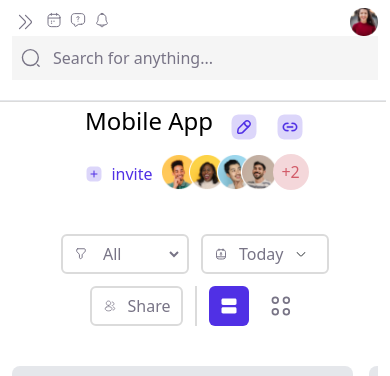
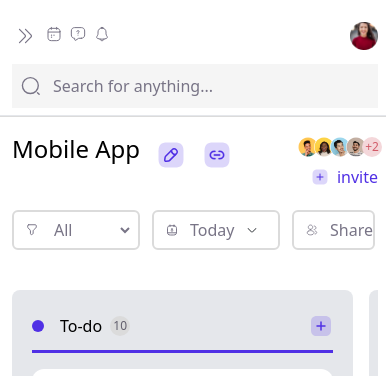
Before and after one commit to premshetty/kanban, a React (Create React App) app: page / in a window 390 px wide. Shown: the top 376 px of the page. Built offline with nearby package versions, Linux system fonts and the light colour scheme.

Commit message:
mobile design fixed

```diff
--- a/src/App.js
+++ b/src/App.js
@@ -1,12 +1,11 @@
 import "./App.css";
-import Hero from "./components/main/Hero";
 import Kanban from "./components/main/kanban/Kanban";
 import SideBar from "./components/sideBard/SideBar";
 
 function App() {
   return (
     <div className="shadow  flex max-w-full">
-      <hr className="absolute h-[2px] bg-border w-[98.9vw] top-[100px] md:top-20" />
+      <hr className="absolute h-[2px] bg-border w-[98.9vw] top-[115px] md:top-20" />
       <SideBar />
       <Kanban />
     </div>
--- a/src/components/main/DetailsSection.js
+++ b/src/components/main/DetailsSection.js
@@ -6,10 +6,9 @@ import person1Img from "../../images/inviteuser1.png";
 import person2Img from "../../images/inviteuser2.png";
 import person3Img from "../../images/inviteuser3.png";
 import person4Img from "../../images/inviteuser4.png";
-import Kanban from "./kanban/Kanban";
 const DetailsSection = () => {
   return (
-    <div className="flex flex-col md:flex-row gap-3 justify-between items-center">
+    <div className="flex flex-row gap-3 justify-between items-center">
       <div className="flex gap-4 items-center">
         <h1 className="text-2xl md:text-5xl  font-normal">Mobile App</h1>
         <img className="mt-3 cursor-pointer" src={editICon} alt="" />
@@ -17,32 +16,37 @@ const DetailsSection = () => {
       </div>
 
       <div>
-        <div className="flex  items-center gap-2">
+        <div className="flex flex-col-reverse -mb-7 md:mb-0 md:flex-row  items-end md:items-center gap-2">
           {" "}
-          <img className="cursor-pointer" src={inviteICon} alt="" />
-          <p className="text-[#5030E5] ">invite</p>
-          <div className="flex flex-row-reverse relative h-10 w-36">
+          <div className="flex items-center gap-2">
+            <img className="cursor-pointer" src={inviteICon} alt="" />
+            <p className="text-[#5030E5] ">invite</p>
+          </div>
+          <div className="flex flex-row-reverse relative h-5 md:h-10 w-20 md:w-36">
             <img
-              className="absolute cursor-pointer h-9 w-9 top-0 left-0"
+              className="absolute cursor-pointer h-5 w-5 md:h-9 md:w-9  top-0 left-0 "
               src={person1Img}
               alt=""
             />
             <img
-              className="absolute cursor-pointer h-9 w-9 top-0 left-7"
+              className="absolute cursor-pointer h-5 w-5 md:h-9 md:w-9  top-0 left-4 md:left-7"
               src={person2Img}
               alt=""
             />
             <img
-              className="absolute cursor-pointer h-9 w-9 top-0 left-14"
+              className="absolute cursor-pointer h-5 w-5 md:h-9 md:w-9  top-0 left-8 md:left-14"
               src={person3Img}
               alt=""
             />
             <img
-              className="absolute cursor-pointer h-9 w-9 top-0 left-20"
+              className="absolute cursor-pointer h-5 w-5 md:h-9 md:w-9  top-0 left-12 md:left-20 "
               src={person4Img}
               alt=""
             />
-            <div className="absolute cursor-pointer h-9 w-9 top-0 left-28 bg-[#F4D7DA] flex justify-center items-center text-[#D25B68] rounded-full">
+            <div
+              className="absolute text-xs md:text-base cursor-pointer h-5 w-5  md:h-9 md:w-9 top-0 left-16 md:left-28
+             bg-[#F4D7DA] flex justify-center items-center text-[#D25B68] rounded-full"
+            >
               +2
             </div>
           </div>
--- a/src/components/main/FilterSection.js
+++ b/src/components/main/FilterSection.js
@@ -8,7 +8,7 @@ import shrink from "../../images/shrinkView.svg";
 
 const FilterSection = ({ filterChangeHandler }) => {
   return (
-    <div className="flex mb-10  flex-col md:flex-row gap-3 justify-between items-center ">
+    <div className="flex mb-10  flex-row gap-3 justify-between items-center ">
       <div className="flex gap-3">
         <div className="h-10 w-32 border-2 flex gap-3 rounded-md items-center px-3 border-border">
           <img className="h-3" src={filterIcon} alt="" />
--- a/src/components/main/kanban/TaskCard.js
+++ b/src/components/main/kanban/TaskCard.js
@@ -28,7 +28,7 @@ const TaskCard = ({ item, index, columnName }) => {
                   {item.contentImg.map((img, index) => (
                     <img
                       key={index}
-                      className="rounded-md object-cover flex-grow h-[100px]  "
+                      className="rounded-md object-cover flex-grow h-[100px]  min-w-[45%]"
                       src={img}
                       alt=""
                     />
--- a/src/components/nav/NavBar.js
+++ b/src/components/nav/NavBar.js
@@ -1,4 +1,4 @@
-import React, { useState } from "react";
+import React from "react";
 import searchIcon from "../../images/search.svg";
 import calenderIcon from "../../images/calender.svg";
 import messageIcon from "../../images/messagenav.svg";
@@ -30,9 +30,8 @@ const NavBar = ({ searchHandler }) => {
           placeholder="Search for anything..."
         />
       </div>
-      <div className="flex flex-row justify-between   md:gap-20 items-center">
+      <div className="flex flex-row justify-between  h-14 md:h-auto  md:gap-20 items-center">
         <div className="flex gap-2  md:gap-7">
-          {
           <img
             src={showImg}
             onClick={toggleSidebar}
@@ -40,7 +39,7 @@ const NavBar = ({ searchHandler }) => {
             id="toggle-btn"
             className="cursor-pointer block md:hidden"
           />
-          }
+
           <img className="h-4 md:h-6" src={calenderIcon} alt="" />
           <img className="h-4 md:h-6" src={messageIcon} alt="" />
           <img className="h-4 md:h-6" src={notificationIcon} alt="" />
```
Lines whose indentation alone changed are shown as unchanged.
